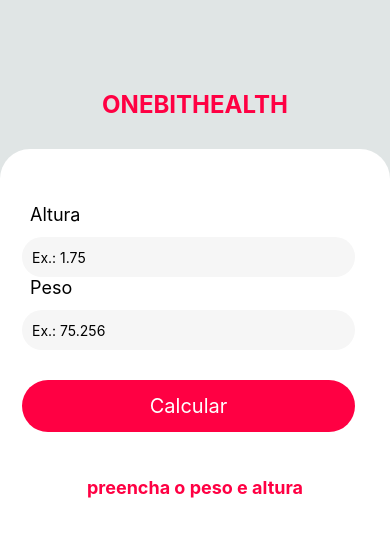
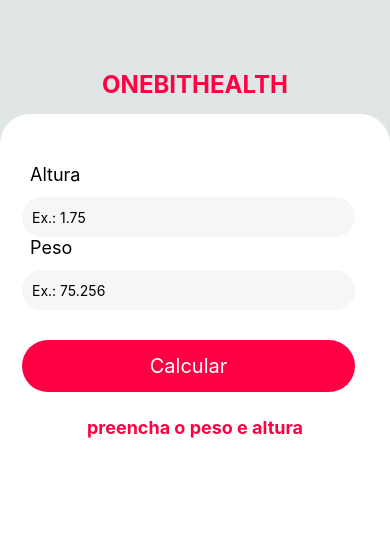
Before and after one commit to ChristianHerber/onebithealth, a React Native app: screen / in a window 390 px wide. Shown: the top 536 px of the page. Built offline with nearby package versions, Linux system fonts and the light colour scheme.

Commit message:
update: fixing spaces to show all app components when keyboard is being shown

```diff
--- a/App.js
+++ b/App.js
@@ -17,6 +17,6 @@
   container: {
     flex: 1,
     backgroundColor: '#e0e5e5',
-    paddingTop: 80,
+    paddingTop: 70,
   },
 });
--- a/src/components/Form/style.js
+++ b/src/components/Form/style.js
@@ -8,8 +8,7 @@
         bottom: 0,
         backgroundColor: "#ffffff",
         alignItems: "center",
-        marginTop: 20,
-        paddingTop: 15,
+        paddingTop: 10,
         borderTopLeftRadius:30,
         borderTopRightRadius:30,
     },
--- a/src/components/ResultImc/style.js
+++ b/src/components/ResultImc/style.js
@@ -3,8 +3,7 @@
 const styles = StyleSheet.create({
     resultImc: {
         flex: 1,
-        marginTop: 15,
-        paddingTop: 20,
+        paddingTop: 15,
         borderRadius: 50,
         alignItems: "center",
         width: "100%",
--- a/src/components/Title/style.js
+++ b/src/components/Title/style.js
@@ -4,7 +4,7 @@
     boxTitle: {
         alignItems: "center",
         justifyContent: "center",
-        padding: 10,
+        paddingBottom: 15,
     },
     textTitle: {
         color: "#FF0043",
```
